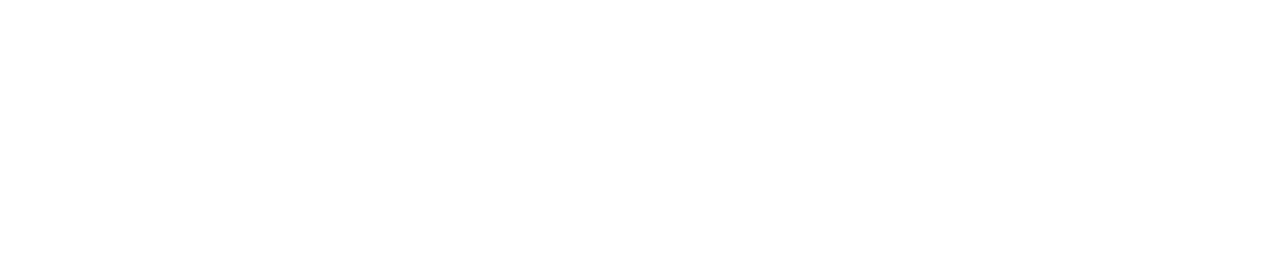
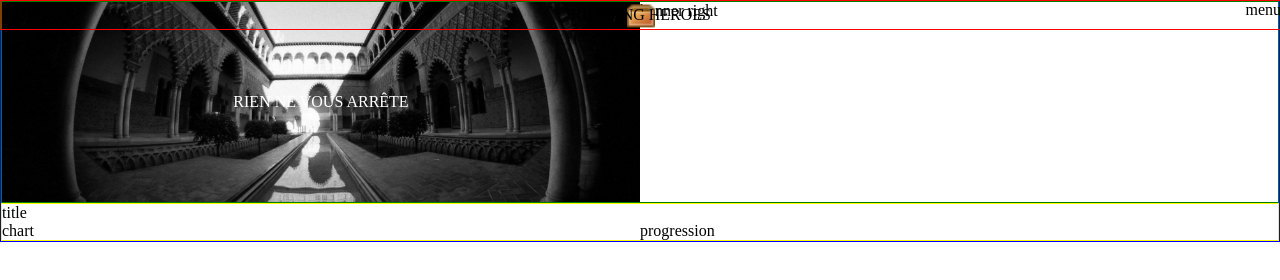
Before and after one commit to akrobarth/testSHG, a website: page index.html in a window 1280 px wide. Drawn offline with nearby package versions, Linux system fonts and the light colour scheme; some packages are replaced by stand-ins of ours; files that its build step writes are made by us from their sources.

Commit message:
core(app): set global structur

```diff
--- a/bower.json
+++ b/bower.json
@@ -22,6 +22,6 @@
   "dependencies": {
     "angular": "~1.3.13",
     "angular-route": "~1.3.13",
-    "angular-sanitize": "~1.3.13",
+    "angular-sanitize": "~1.3.13"
   }
 }
--- a/styles/style.scss
+++ b/styles/style.scss
@@ -1 +1,76 @@
-body{margin:0; padding:0;}
+//SASS VAIABLES
+//BREAKPOINTS
+$small-screen: 720px;
+
+//COLORS
+$color-light: #ffffff;
+
+//RESET CSS
+body{
+	margin:0;
+	padding:0;
+}
+
+// MAIN PAGE CSS
+.header{
+	border: solid red 1px;
+	position:fixed;
+	width: 100%;
+	top:0;
+	&__logo{
+		text-align: center;
+		text-transform: uppercase;
+		background: url(../img/bg-logo.png) no-repeat;
+		background-size: contain;
+		background-position: center;
+		padding: 5px;
+	}
+	&__menu{
+		position: absolute;
+		right:0;
+		top:0;
+	}
+}
+.container{
+	border: solid blue 1px;
+	&__banner{
+		display: flex;
+		@media screen and (max-width: $small-screen) {
+			display:block;
+		}
+		border: solid green 1px;
+		&__left{
+			color: $color-light;
+			height:200px;
+			flex:2;
+			text-transform: uppercase;
+			text-align: center;
+			background: url(../img/runner.jpg) no-repeat;
+			background-size: cover;
+			background-position: center;
+			display: flex;
+			justify-content: center;
+			align-items: center;
+		}
+		&__right{
+			flex:2;
+		}
+	}
+	&__data{
+		border: solid yellow 1px;
+		&__title{
+		}
+		&__charts{
+			display: flex;
+			@media screen and (max-width: $small-screen) {
+				display:block;
+			}
+			&__chart{
+				flex:2;
+			}
+			&__progression{
+				flex:2;
+			}
+		}
+	}
+}
--- a/views/home.html
+++ b/views/home.html
@@ -0,0 +1,17 @@
+<div class="header">
+	<div class="header__logo">running heroes</div>
+	<div class="header__menu">menu</div>
+</div>
+<div class="container">
+	<div class="container__banner">
+		<div class="container__banner__left">rien ne vous arrête</div>
+		<div class="container__banner__right">banner right</div>
+	</div>
+	<div class="container__data">
+		<div class="container__data__title">title</div>
+		<div class="container__data__charts">
+			<div class="container__data__charts__chart">chart</div>
+			<div class="container__data__charts__progression">progression</div>
+		</div>
+	</div>
+</div>
```
Also changed, not shown: img/bg-logo.png (added), img/runner.jpg (added), 2 other files.
